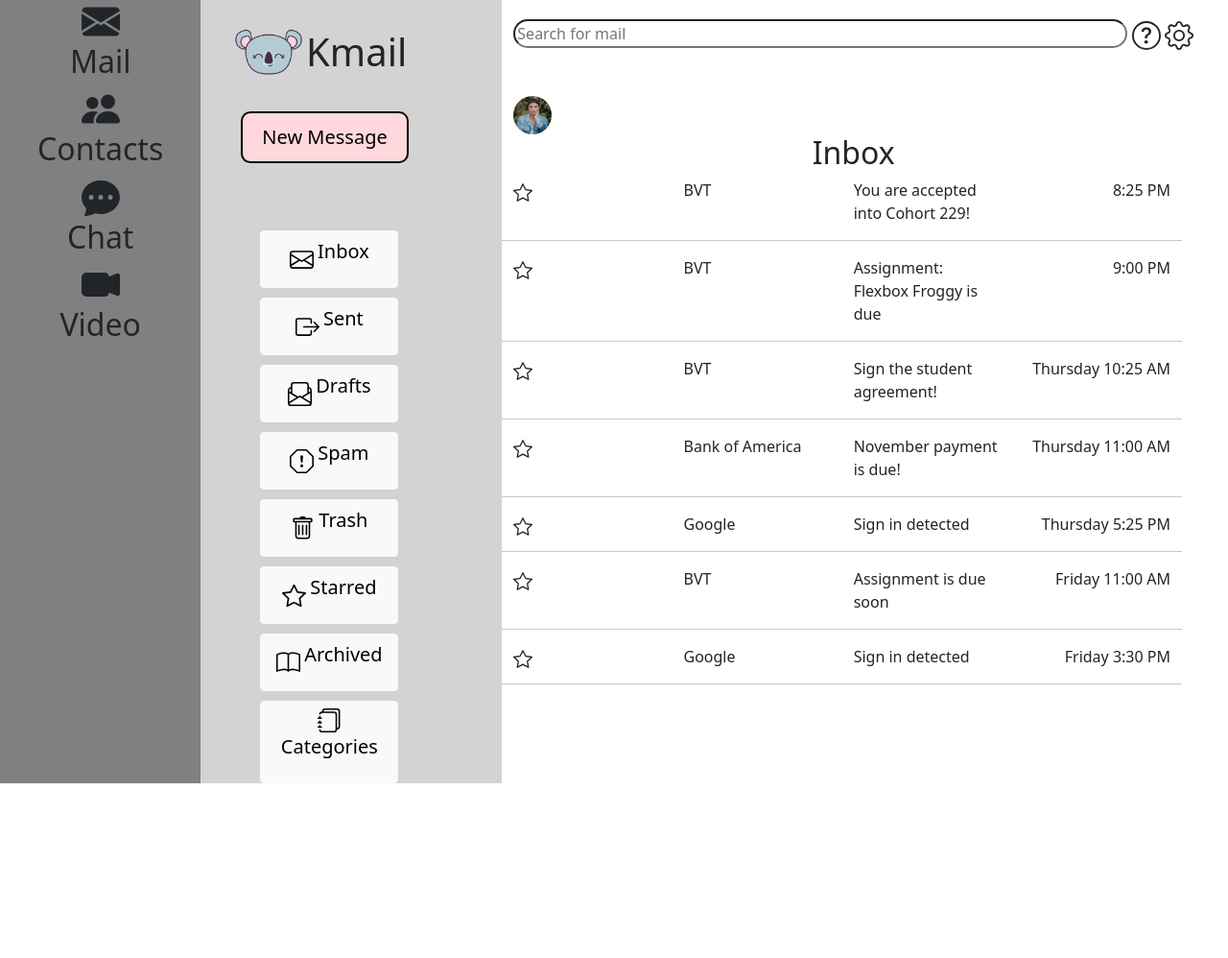
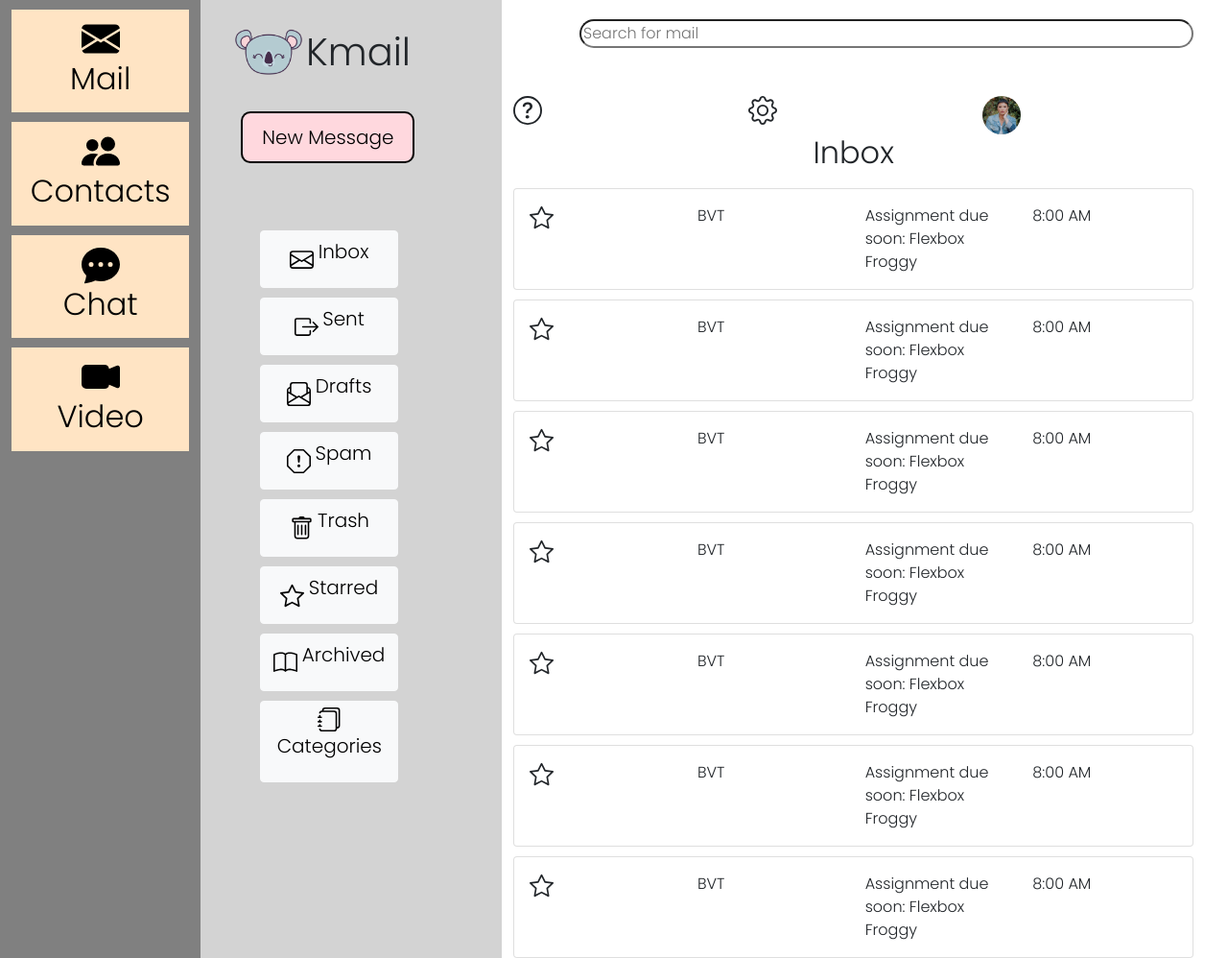
Before and after one commit to junalynnc/email-project, a website: page index.html in a window 1280 px wide. Shown: the whole page at 96% size. Before the commit the page ends 816 px from the top, so only its background shows below. Drawn offline with nearby package versions, Linux system fonts and the light colour scheme.

Commit message:
inbox cards and more

```diff
--- a/index.html
+++ b/index.html
@@ -27,27 +27,40 @@
         <div class="row w-100">
           <div id="hamburger-menu" class="col-md-2 col-lg-2">
               <div id="menu-titles">
+                <button id="side-buttons" type="button">
                   <svg xmlns="http://www.w3.org/2000/svg" width="40" height="45" fill="currentColor" class="bi bi-envelope-fill" viewBox="0 0 16 16">
                     <path d="M.05 3.555A2 2 0 0 1 2 2h12a2 2 0 0 1 1.95 1.555L8 8.414.05 3.555ZM0 4.697v7.104l5.803-3.558L0 4.697ZM6.761 8.83l-6.57 4.027A2 2 0 0 0 2 14h12a2 2 0 0 0 1.808-1.144l-6.57-4.027L8 9.586l-1.239-.757Zm3.436-.586L16 11.801V4.697l-5.803 3.546Z"/>
                   </svg>
+
                   <h2>Mail</h2>
+                </button>
 
+                <button id="side-buttons" type="button">
                   <svg xmlns="http://www.w3.org/2000/svg" width="40" height="45" fill="currentColor" class="bi bi-people-fill" viewBox="0 0 16 16">
                       <path d="M7 14s-1 0-1-1 1-4 5-4 5 3 5 4-1 1-1 1H7zm4-6a3 3 0 1 0 0-6 3 3 0 0 0 0 6z"/>
                       <path fill-rule="evenodd" d="M5.216 14A2.238 2.238 0 0 1 5 13c0-1.355.68-2.75 1.936-3.72A6.325 6.325 0 0 0 5 9c-4 0-5 3-5 4s1 1 1 1h4.216z"/>
                       <path d="M4.5 8a2.5 2.5 0 1 0 0-5 2.5 2.5 0 0 0 0 5z"/>
                   </svg>
+
                   <h2>Contacts</h2>
+                </button>
 
+                <button id="side-buttons" type="button">
                   <svg xmlns="http://www.w3.org/2000/svg" width="40" height="45" fill="currentColor" class="bi bi-chat-dots-fill" viewBox="0 0 16 16">
                     <path d="M16 8c0 3.866-3.582 7-8 7a9.06 9.06 0 0 1-2.347-.306c-.584.296-1.925.864-4.181 1.234-.2.032-.352-.176-.273-.362.354-.836.674-1.95.77-2.966C.744 11.37 0 9.76 0 8c0-3.866 3.582-7 8-7s8 3.134 8 7zM5 8a1 1 0 1 0-2 0 1 1 0 0 0 2 0zm4 0a1 1 0 1 0-2 0 1 1 0 0 0 2 0zm3 1a1 1 0 1 0 0-2 1 1 0 0 0 0 2z"/>
                   </svg>
+
                   <h2>Chat</h2>
+                </button>
 
+                <button id="side-buttons" type="button">
                   <svg xmlns="http://www.w3.org/2000/svg" width="40" height="45" fill="currentColor" class="bi bi-camera-video-fill" viewBox="0 0 16 16">
                     <path fill-rule="evenodd" d="M0 5a2 2 0 0 1 2-2h7.5a2 2 0 0 1 1.983 1.738l3.11-1.382A1 1 0 0 1 16 4.269v7.462a1 1 0 0 1-1.406.913l-3.111-1.382A2 2 0 0 1 9.5 13H2a2 2 0 0 1-2-2V5z"/>
                   </svg>
+
                   <h2>Video</h2>
+              </button>
+
             </div>
           </div>
 
@@ -136,13 +149,8 @@
           </div>
 
           <div id="inbox" class="col-md-7 col-lg-7">
-            <button id="sidenav-button" onclick="openNav()" type="button">
-              <div id="menu"></div>
-              <div id="menu"></div>
-              <div id="menu"></div>
-            </button>
 
-            <!---------------------------- MOBILE & TABLET VIEW HAMBURGER SIDE MENU ---------------------------------->
+          <!----------------------------------- MOBILE & TABLET VIEW HAMBURGER SIDE MENU --------------------------------------------------->
             <div id="sidenav-menu" class="sidenav">
               <a href="javascript:void(0)" class="closebtn" onclick="closeNav()">&times;</a>
               <img id="profile-pic" src="images/demi.jpg" alt="profile pic">
@@ -160,171 +168,176 @@
 
 
 
-            <!----------------------------------- INBOX ------------------------------------------------------------->
+            <!------------------------------------------- INBOX ------------------------------------------------------------------------------>
 
+            <div class="row">
+
+              <!------HAMBURGER MENU BUTTON----------------------------------------->
+              <div class="col">
+                <button id="sidenav-button" onclick="openNav()" type="button">
+                  <div id="menu"></div>
+                  <div id="menu"></div>
+                  <div id="menu"></div>
+                </button>
+              </div>
+
+              <!--SEARCHBAR--------------------------------------------------------->
+              <div class="col">
                 <input id="search-bar" type="text" placeholder="Search for mail">
+              </div>
 
+              <div class="col">
                 <svg xmlns="http://www.w3.org/2000/svg" width="30" height="30" fill="currentColor" class="bi bi-question-circle" viewBox="0 0 16 16">
                 <path d="M8 15A7 7 0 1 1 8 1a7 7 0 0 1 0 14zm0 1A8 8 0 1 0 8 0a8 8 0 0 0 0 16z"/>
                 <path d="M5.255 5.786a.237.237 0 0 0 .241.247h.825c.138 0 .248-.113.266-.25.09-.656.54-1.134 1.342-1.134.686 0 1.314.343 1.314 1.168 0 .635-.374.927-.965 1.371-.673.489-1.206 1.06-1.168 1.987l.003.217a.25.25 0 0 0 .25.246h.811a.25.25 0 0 0 .25-.25v-.105c0-.718.273-.927 1.01-1.486.609-.463 1.244-.977 1.244-2.056 0-1.511-1.276-2.241-2.673-2.241-1.267 0-2.655.59-2.75 2.286zm1.557 5.763c0 .533.425.927 1.01.927.609 0 1.028-.394 1.028-.927 0-.552-.42-.94-1.029-.94-.584 0-1.009.388-1.009.94z"/>
                 </svg>
+              </div>
 
+              <div class="col">
                 <svg xmlns="http://www.w3.org/2000/svg" width="30" height="30" fill="currentColor" class="bi bi-gear" viewBox="0 0 16 16">
                   <path d="M8 4.754a3.246 3.246 0 1 0 0 6.492 3.246 3.246 0 0 0 0-6.492zM5.754 8a2.246 2.246 0 1 1 4.492 0 2.246 2.246 0 0 1-4.492 0z"/>
                   <path d="M9.796 1.343c-.527-1.79-3.065-1.79-3.592 0l-.094.319a.873.873 0 0 1-1.255.52l-.292-.16c-1.64-.892-3.433.902-2.54 2.541l.159.292a.873.873 0 0 1-.52 1.255l-.319.094c-1.79.527-1.79 3.065 0 3.592l.319.094a.873.873 0 0 1 .52 1.255l-.16.292c-.892 1.64.901 3.434 2.541 2.54l.292-.159a.873.873 0 0 1 1.255.52l.094.319c.527 1.79 3.065 1.79 3.592 0l.094-.319a.873.873 0 0 1 1.255-.52l.292.16c1.64.893 3.434-.902 2.54-2.541l-.159-.292a.873.873 0 0 1 .52-1.255l.319-.094c1.79-.527 1.79-3.065 0-3.592l-.319-.094a.873.873 0 0 1-.52-1.255l.16-.292c.893-1.64-.902-3.433-2.541-2.54l-.292.159a.873.873 0 0 1-1.255-.52l-.094-.319zm-2.633.283c.246-.835 1.428-.835 1.674 0l.094.319a1.873 1.873 0 0 0 2.693 1.115l.291-.16c.764-.415 1.6.42 1.184 1.185l-.159.292a1.873 1.873 0 0 0 1.116 2.692l.318.094c.835.246.835 1.428 0 1.674l-.319.094a1.873 1.873 0 0 0-1.115 2.693l.16.291c.415.764-.42 1.6-1.185 1.184l-.291-.159a1.873 1.873 0 0 0-2.693 1.116l-.094.318c-.246.835-1.428.835-1.674 0l-.094-.319a1.873 1.873 0 0 0-2.692-1.115l-.292.16c-.764.415-1.6-.42-1.184-1.185l.159-.291A1.873 1.873 0 0 0 1.945 8.93l-.319-.094c-.835-.246-.835-1.428 0-1.674l.319-.094A1.873 1.873 0 0 0 3.06 4.377l-.16-.292c-.415-.764.42-1.6 1.185-1.184l.292.159a1.873 1.873 0 0 0 2.692-1.115l.094-.319z"/>
                 </svg>
+              </div>
 
+              <div class="col">
                 <img id="profile-pic" src="images/demi.jpg" alt="profile pic">
+              </div>
+
+            </div>
+
+
+
+            <!-------------------------------------------EMAILS IN INBOX------------------------------------------------------------------------->
 
             <h2>Inbox</h2>
 
+            <div class="row">
 
-
-            <div class="row w-100">
-              <div id="star-icon" class="col">
-                <svg xmlns="http://www.w3.org/2000/svg" width="20" height="25" fill="currentColor" class="bi bi-star" viewBox="0 0 16 16">
+            <!--------------------------------------------FIRST EMAIL----------------------------------------------------------------------------->
+              <div class="col w-100">
+                <div class="card">
+                  <div class="card-body">
+                    <div class="row">
+                      <div class="col">
+                        <svg xmlns="http://www.w3.org/2000/svg" width="25" height="25" fill="currentColor" class="bi bi-star" viewBox="0 0 16 16">
                         <path d="M2.866 14.85c-.078.444.36.791.746.593l4.39-2.256 4.389 2.256c.386.198.824-.149.746-.592l-.83-4.73 3.522-3.356c.33-.314.16-.888-.282-.95l-4.898-.696L8.465.792a.513.513 0 0 0-.927 0L5.354 5.12l-4.898.696c-.441.062-.612.636-.283.95l3.523 3.356-.83 4.73zm4.905-2.767-3.686 1.894.694-3.957a.565.565 0 0 0-.163-.505L1.71 6.745l4.052-.576a.525.525 0 0 0 .393-.288L8 2.223l1.847 3.658a.525.525 0 0 0 .393.288l4.052.575-2.906 2.77a.565.565 0 0 0-.163.506l.694 3.957-3.686-1.894a.503.503 0 0 0-.461 0z"/>
+                        </svg>
+                      </div>
+                      <div class="col">BVT</div>
+                      <div class="col">Assignment due soon: Flexbox Froggy</div>
+                      <div class="col">8:00 AM</div>
+                    </div>
+                  </div>
+                </div>
               </div>
 
-              <div id="inbox-sender"class="col">
-                <p>BVT</p>
+              <!--------------------------------------------SECOND EMAIL--------------------------------------------------------------------------->
+              <div class="col-sm-6 w-100">
+                <div class="card">
+                  <div class="card-body">
+                    <div class="row">
+                      <div class="col">
+                        <svg xmlns="http://www.w3.org/2000/svg" width="25" height="25" fill="currentColor" class="bi bi-star" viewBox="0 0 16 16">
+                        <path d="M2.866 14.85c-.078.444.36.791.746.593l4.39-2.256 4.389 2.256c.386.198.824-.149.746-.592l-.83-4.73 3.522-3.356c.33-.314.16-.888-.282-.95l-4.898-.696L8.465.792a.513.513 0 0 0-.927 0L5.354 5.12l-4.898.696c-.441.062-.612.636-.283.95l3.523 3.356-.83 4.73zm4.905-2.767-3.686 1.894.694-3.957a.565.565 0 0 0-.163-.505L1.71 6.745l4.052-.576a.525.525 0 0 0 .393-.288L8 2.223l1.847 3.658a.525.525 0 0 0 .393.288l4.052.575-2.906 2.77a.565.565 0 0 0-.163.506l.694 3.957-3.686-1.894a.503.503 0 0 0-.461 0z"/>
+                        </svg>
+                      </div>
+                      <div class="col">BVT</div>
+                      <div class="col">Assignment due soon: Flexbox Froggy</div>
+                      <div class="col">8:00 AM</div>
+
+                  </div>
+                </div>
               </div>
 
-              <div id="inbox-topic" class="col">
-                <p>You are accepted into Cohort 229!</p>
+              <!---------------------------------------------THIRD EMAIL--------------------------------------------------------------------------->
+              <div class="col-sm-6 w-100">
+                <div class="card">
+                  <div class="card-body">
+                    <div class="row">
+                      <div class="col">
+                        <svg xmlns="http://www.w3.org/2000/svg" width="25" height="25" fill="currentColor" class="bi bi-star" viewBox="0 0 16 16">
+                        <path d="M2.866 14.85c-.078.444.36.791.746.593l4.39-2.256 4.389 2.256c.386.198.824-.149.746-.592l-.83-4.73 3.522-3.356c.33-.314.16-.888-.282-.95l-4.898-.696L8.465.792a.513.513 0 0 0-.927 0L5.354 5.12l-4.898.696c-.441.062-.612.636-.283.95l3.523 3.356-.83 4.73zm4.905-2.767-3.686 1.894.694-3.957a.565.565 0 0 0-.163-.505L1.71 6.745l4.052-.576a.525.525 0 0 0 .393-.288L8 2.223l1.847 3.658a.525.525 0 0 0 .393.288l4.052.575-2.906 2.77a.565.565 0 0 0-.163.506l.694 3.957-3.686-1.894a.503.503 0 0 0-.461 0z"/>
+                        </svg>
+                      </div>
+                      <div class="col">BVT</div>
+                      <div class="col">Assignment due soon: Flexbox Froggy</div>
+                      <div class="col">8:00 AM</div>
+
+                  </div>
+                </div>
               </div>
 
-              <div id="inbox-time" class="col">
-                <p>8:25 PM</p>
+              <!--------------------------------------------FOURTH EMAIL--------------------------------------------------------------------------->
+              <div class="col-sm-6 w-100">
+                <div class="card">
+                  <div class="card-body">
+                    <div class="row">
+                      <div class="col">
+                        <svg xmlns="http://www.w3.org/2000/svg" width="25" height="25" fill="currentColor" class="bi bi-star" viewBox="0 0 16 16">
+                        <path d="M2.866 14.85c-.078.444.36.791.746.593l4.39-2.256 4.389 2.256c.386.198.824-.149.746-.592l-.83-4.73 3.522-3.356c.33-.314.16-.888-.282-.95l-4.898-.696L8.465.792a.513.513 0 0 0-.927 0L5.354 5.12l-4.898.696c-.441.062-.612.636-.283.95l3.523 3.356-.83 4.73zm4.905-2.767-3.686 1.894.694-3.957a.565.565 0 0 0-.163-.505L1.71 6.745l4.052-.576a.525.525 0 0 0 .393-.288L8 2.223l1.847 3.658a.525.525 0 0 0 .393.288l4.052.575-2.906 2.77a.565.565 0 0 0-.163.506l.694 3.957-3.686-1.894a.503.503 0 0 0-.461 0z"/>
+                        </svg>
+                      </div>
+                      <div class="col">BVT</div>
+                      <div class="col">Assignment due soon: Flexbox Froggy</div>
+                      <div class="col">8:00 AM</div>
+
+                  </div>
+                </div>
               </div>
 
-              <hr />
+              <!--------------------------------------------FIFTH EMAIL--------------------------------------------------------------------------->
+              <div class="col-sm-6 w-100">
+                <div class="card">
+                  <div class="card-body">
+                    <div class="row">
+                      <div class="col">
+                        <svg xmlns="http://www.w3.org/2000/svg" width="25" height="25" fill="currentColor" class="bi bi-star" viewBox="0 0 16 16">
+                        <path d="M2.866 14.85c-.078.444.36.791.746.593l4.39-2.256 4.389 2.256c.386.198.824-.149.746-.592l-.83-4.73 3.522-3.356c.33-.314.16-.888-.282-.95l-4.898-.696L8.465.792a.513.513 0 0 0-.927 0L5.354 5.12l-4.898.696c-.441.062-.612.636-.283.95l3.523 3.356-.83 4.73zm4.905-2.767-3.686 1.894.694-3.957a.565.565 0 0 0-.163-.505L1.71 6.745l4.052-.576a.525.525 0 0 0 .393-.288L8 2.223l1.847 3.658a.525.525 0 0 0 .393.288l4.052.575-2.906 2.77a.565.565 0 0 0-.163.506l.694 3.957-3.686-1.894a.503.503 0 0 0-.461 0z"/>
+                        </svg>
+                      </div>
+                      <div class="col">BVT</div>
+                      <div class="col">Assignment due soon: Flexbox Froggy</div>
+                      <div class="col">8:00 AM</div>
+
+                  </div>
+                </div>
               </div>
 
-            <div class="row w-100">
-              <div id="star-icon" class="col">
-                <svg xmlns="http://www.w3.org/2000/svg" width="20" height="25" fill="currentColor" class="bi bi-star" viewBox="0 0 16 16">
+              <!--------------------------------------------SIXTH EMAIL--------------------------------------------------------------------------->
+              <div class="col-sm-6 w-100">
+                <div class="card">
+                  <div class="card-body">
+                    <div class="row">
+                      <div class="col">
+                        <svg xmlns="http://www.w3.org/2000/svg" width="25" height="25" fill="currentColor" class="bi bi-star" viewBox="0 0 16 16">
                         <path d="M2.866 14.85c-.078.444.36.791.746.593l4.39-2.256 4.389 2.256c.386.198.824-.149.746-.592l-.83-4.73 3.522-3.356c.33-.314.16-.888-.282-.95l-4.898-.696L8.465.792a.513.513 0 0 0-.927 0L5.354 5.12l-4.898.696c-.441.062-.612.636-.283.95l3.523 3.356-.83 4.73zm4.905-2.767-3.686 1.894.694-3.957a.565.565 0 0 0-.163-.505L1.71 6.745l4.052-.576a.525.525 0 0 0 .393-.288L8 2.223l1.847 3.658a.525.525 0 0 0 .393.288l4.052.575-2.906 2.77a.565.565 0 0 0-.163.506l.694 3.957-3.686-1.894a.503.503 0 0 0-.461 0z"/>
+                        </svg>
+                      </div>
+                      <div class="col">BVT</div>
+                      <div class="col">Assignment due soon: Flexbox Froggy</div>
+                      <div class="col">8:00 AM</div>
+
+                  </div>
+                </div>
               </div>
 
-              <div id="inbox-sender"class="col">
-                <p>BVT</p>
+              <!--------------------------------------------SEVENTH EMAIL--------------------------------------------------------------------------->
+              <div class="col-sm-6 w-100">
+                <div class="card">
+                  <div class="card-body">
+                    <div class="row">
+                      <div class="col">
+                        <svg xmlns="http://www.w3.org/2000/svg" width="25" height="25" fill="currentColor" class="bi bi-star" viewBox="0 0 16 16">
+                        <path d="M2.866 14.85c-.078.444.36.791.746.593l4.39-2.256 4.389 2.256c.386.198.824-.149.746-.592l-.83-4.73 3.522-3.356c.33-.314.16-.888-.282-.95l-4.898-.696L8.465.792a.513.513 0 0 0-.927 0L5.354 5.12l-4.898.696c-.441.062-.612.636-.283.95l3.523 3.356-.83 4.73zm4.905-2.767-3.686 1.894.694-3.957a.565.565 0 0 0-.163-.505L1.71 6.745l4.052-.576a.525.525 0 0 0 .393-.288L8 2.223l1.847 3.658a.525.525 0 0 0 .393.288l4.052.575-2.906 2.77a.565.565 0 0 0-.163.506l.694 3.957-3.686-1.894a.503.503 0 0 0-.461 0z"/>
+                        </svg>
                       </div>
+                      <div class="col">BVT</div>
+                      <div class="col">Assignment due soon: Flexbox Froggy</div>
+                      <div class="col">8:00 AM</div>
 
-              <div id="inbox-topic" class="col">
-                <p>Assignment: Flexbox Froggy is due</p>
                     </div>
-
-              <div id="inbox-time" class="col">
-                <p>9:00 PM</p>
                   </div>
-
-              <hr />
-            </div>
-
-            <div class="row w-100">
-              <div id="star-icon" class="col">
-                <svg xmlns="http://www.w3.org/2000/svg" width="20" height="25" fill="currentColor" class="bi bi-star" viewBox="0 0 16 16">
-                  <path d="M2.866 14.85c-.078.444.36.791.746.593l4.39-2.256 4.389 2.256c.386.198.824-.149.746-.592l-.83-4.73 3.522-3.356c.33-.314.16-.888-.282-.95l-4.898-.696L8.465.792a.513.513 0 0 0-.927 0L5.354 5.12l-4.898.696c-.441.062-.612.636-.283.95l3.523 3.356-.83 4.73zm4.905-2.767-3.686 1.894.694-3.957a.565.565 0 0 0-.163-.505L1.71 6.745l4.052-.576a.525.525 0 0 0 .393-.288L8 2.223l1.847 3.658a.525.525 0 0 0 .393.288l4.052.575-2.906 2.77a.565.565 0 0 0-.163.506l.694 3.957-3.686-1.894a.503.503 0 0 0-.461 0z"/>
-              </div>
-
-              <div id="inbox-sender"class="col">
-                <p>BVT</p>
-              </div>
-
-              <div id="inbox-topic" class="col">
-                <p>Sign the student agreement!</p>
-              </div>
-
-              <div id="inbox-time" class="col">
-                <p>Thursday 10:25 AM</p>
-              </div>
-
-              <hr />
-            </div>
-
-            <div class="row w-100">
-              <div id="star-icon" class="col">
-                <svg xmlns="http://www.w3.org/2000/svg" width="20" height="25" fill="currentColor" class="bi bi-star" viewBox="0 0 16 16">
-                  <path d="M2.866 14.85c-.078.444.36.791.746.593l4.39-2.256 4.389 2.256c.386.198.824-.149.746-.592l-.83-4.73 3.522-3.356c.33-.314.16-.888-.282-.95l-4.898-.696L8.465.792a.513.513 0 0 0-.927 0L5.354 5.12l-4.898.696c-.441.062-.612.636-.283.95l3.523 3.356-.83 4.73zm4.905-2.767-3.686 1.894.694-3.957a.565.565 0 0 0-.163-.505L1.71 6.745l4.052-.576a.525.525 0 0 0 .393-.288L8 2.223l1.847 3.658a.525.525 0 0 0 .393.288l4.052.575-2.906 2.77a.565.565 0 0 0-.163.506l.694 3.957-3.686-1.894a.503.503 0 0 0-.461 0z"/>
-              </div>
-
-              <div id="inbox-sender"class="col">
-                <p>Bank of America</p>
-              </div>
-
-              <div id="inbox-topic" class="col">
-                <p>November payment is due!</p>
-              </div>
-
-              <div id="inbox-time" class="col">
-                <p>Thursday 11:00 AM</p>
-              </div>
-
-              <hr />
-            </div>
-
-            <div class="row w-100">
-              <div id="star-icon" class="col">
-                <svg xmlns="http://www.w3.org/2000/svg" width="20" height="25" fill="currentColor" class="bi bi-star" viewBox="0 0 16 16">
-                  <path d="M2.866 14.85c-.078.444.36.791.746.593l4.39-2.256 4.389 2.256c.386.198.824-.149.746-.592l-.83-4.73 3.522-3.356c.33-.314.16-.888-.282-.95l-4.898-.696L8.465.792a.513.513 0 0 0-.927 0L5.354 5.12l-4.898.696c-.441.062-.612.636-.283.95l3.523 3.356-.83 4.73zm4.905-2.767-3.686 1.894.694-3.957a.565.565 0 0 0-.163-.505L1.71 6.745l4.052-.576a.525.525 0 0 0 .393-.288L8 2.223l1.847 3.658a.525.525 0 0 0 .393.288l4.052.575-2.906 2.77a.565.565 0 0 0-.163.506l.694 3.957-3.686-1.894a.503.503 0 0 0-.461 0z"/>
-              </div>
-
-              <div id="inbox-sender"class="col">
-                <p>Google</p>
-              </div>
-
-              <div id="inbox-topic" class="col">
-                <p>Sign in detected</p>
-              </div>
-
-              <div id="inbox-time" class="col">
-                <p>Thursday 5:25 PM</p>
-              </div>
-
-              <hr />
-            </div>
-
-            <div class="row w-100">
-              <div id="star-icon" class="col">
-                <svg xmlns="http://www.w3.org/2000/svg" width="20" height="25" fill="currentColor" class="bi bi-star" viewBox="0 0 16 16">
-                  <path d="M2.866 14.85c-.078.444.36.791.746.593l4.39-2.256 4.389 2.256c.386.198.824-.149.746-.592l-.83-4.73 3.522-3.356c.33-.314.16-.888-.282-.95l-4.898-.696L8.465.792a.513.513 0 0 0-.927 0L5.354 5.12l-4.898.696c-.441.062-.612.636-.283.95l3.523 3.356-.83 4.73zm4.905-2.767-3.686 1.894.694-3.957a.565.565 0 0 0-.163-.505L1.71 6.745l4.052-.576a.525.525 0 0 0 .393-.288L8 2.223l1.847 3.658a.525.525 0 0 0 .393.288l4.052.575-2.906 2.77a.565.565 0 0 0-.163.506l.694 3.957-3.686-1.894a.503.503 0 0 0-.461 0z"/>
-              </div>
-
-              <div id="inbox-sender"class="col">
-                <p>BVT</p>
-              </div>
-
-              <div id="inbox-topic" class="col">
-                <p>Assignment is due soon</p>
-              </div>
-
-              <div id="inbox-time" class="col">
-                <p>Friday 11:00 AM</p>
-              </div>
-
-              <hr />
-            </div>
-
-            <div class="row w-100">
-              <div id="star-icon" class="col">
-                <svg xmlns="http://www.w3.org/2000/svg" width="20" height="25" fill="currentColor" class="bi bi-star" viewBox="0 0 16 16">
-                  <path d="M2.866 14.85c-.078.444.36.791.746.593l4.39-2.256 4.389 2.256c.386.198.824-.149.746-.592l-.83-4.73 3.522-3.356c.33-.314.16-.888-.282-.95l-4.898-.696L8.465.792a.513.513 0 0 0-.927 0L5.354 5.12l-4.898.696c-.441.062-.612.636-.283.95l3.523 3.356-.83 4.73zm4.905-2.767-3.686 1.894.694-3.957a.565.565 0 0 0-.163-.505L1.71 6.745l4.052-.576a.525.525 0 0 0 .393-.288L8 2.223l1.847 3.658a.525.525 0 0 0 .393.288l4.052.575-2.906 2.77a.565.565 0 0 0-.163.506l.694 3.957-3.686-1.894a.503.503 0 0 0-.461 0z"/>
-              </div>
-
-              <div id="inbox-sender"class="col">
-                <p>Google</p>
-              </div>
-
-              <div id="inbox-topic" class="col">
-                <p>Sign in detected</p>
-              </div>
-
-              <div id="inbox-time" class="col">
-                <p>Friday 3:30 PM</p>
-              </div>
-
-              <hr />
                 </div>
               </div>
 
--- a/styles.css
+++ b/styles.css
@@ -1,12 +1,11 @@
 body {
   font-family: 'Poppins', sans-serif;
-  height: 100%;
 }
 
-.container {
+.container-fluid {
     font-family: 'Poppins', sans-serif;
     display: flex;
-    height: 100%;
+    height: 100vh;
 }
 
 #menu {
@@ -129,6 +128,7 @@ button {
   margin: auto;
 }
 
+
 /* ------------ INBOX BUTTONS ------------- */
 
 .btn-light {
@@ -150,18 +150,45 @@ button {
   font-size: 20px;
 }
 
-/* ------------- MEDIA QUERIES ------------- */
+.card {
+  margin-top: 10px;
+}
 
-@media only screen and (max-width: 780px) {
-  #hamburger-menu, #categories {
-      display: none;
+/* ----- SIDE NAV BUTTONS DESKTOP VIEW ------ */
+
+#side-buttons {
+  margin-top: 10px;
+  padding-top: 5px;
+  padding-bottom: 5px;
+  width: 100%;
+  border-radius: 0%;
+  border: 3px solid bisque;
+  background-color: bisque;
+}
+
+/* ---------- WEB VIEW MEDIA QUERY------------- */
+
+@media only screen and (min-width: 780px) {
+  #sidenav-menu, #sidenav-button {
+    display: none;
   }
 }
 
-@media only screen and (min-width: 779px) {
-  #sidenav-menu, #sidenav-button {
+/*---- MOBILE & TABLET VIEW MEDIA QUERY--------*/
+
+@media only screen and (max-width: 779px)  {
+  #hamburger-menu, #categories {
     display: none;
+}
+  #search-bar {
+    width: 70vw;
+    border-radius: 20px 20px;
   }
+
+  #sidenav-button {
+    margin-top: 10px;
+  }
+}
 
   /* ------------ INBOX BUTTONS ------------- */
 
@@ -172,6 +199,3 @@ button {
   width: 60%;
   border-radius: 40%;
   }
-
-
-}
```
Lines whose indentation alone changed are shown as unchanged.
